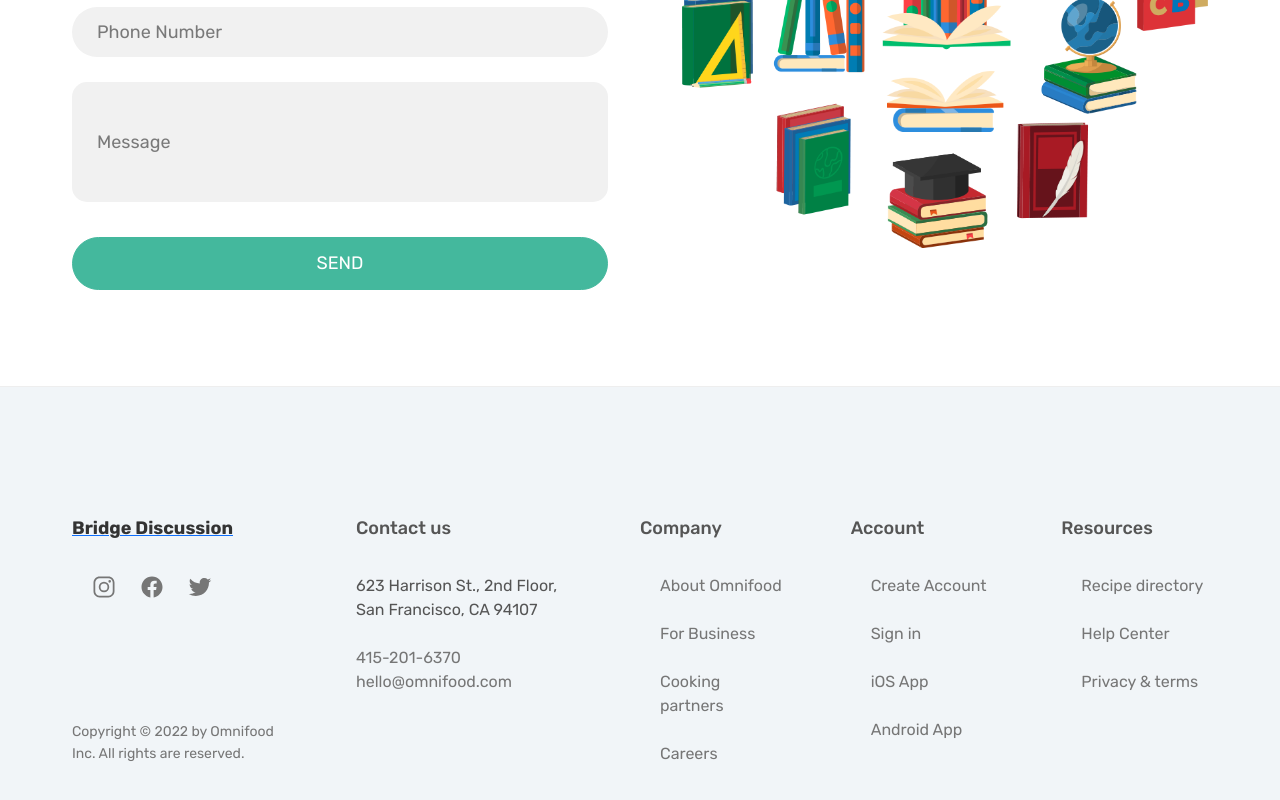
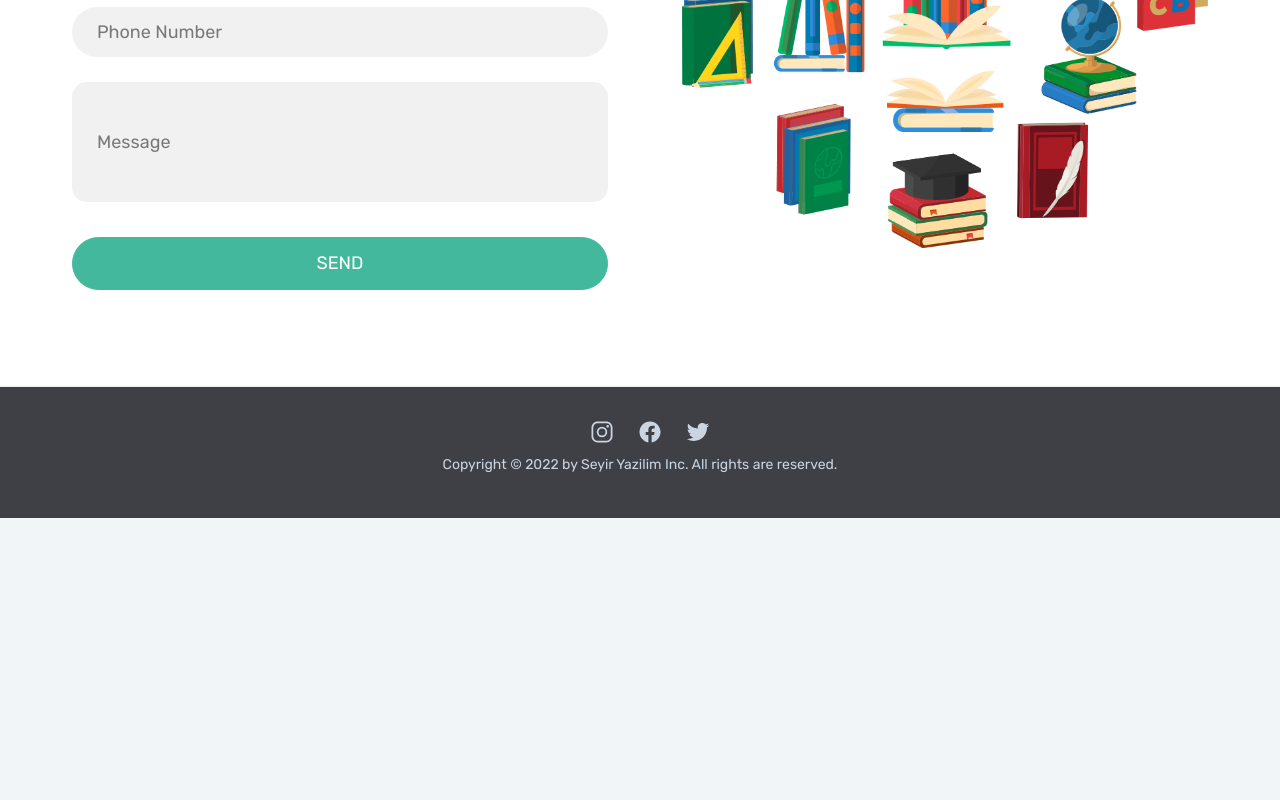
Before and after one commit to hsn2903/bridge-book-club, a React (Create React App) app: page / in a window 1280 px wide. Shown: the part 3303-4103 px from the top of the page. After the commit the page ends 3821 px from the top, so only its background shows below. Built offline with nearby package versions, Linux system fonts and the light colour scheme.

Commit message:
update footer

```diff
--- a/src/components/footer/Footer.css
+++ b/src/components/footer/Footer.css
@@ -1,21 +1,13 @@
 .section_footer {
-  padding: 12.8rem 0;
+  padding: 3.2rem 0;
   border-top: 1px solid #eee;
-}
+  background-color: #3f3f46;
+  color: #eee;
 
-.section_footer .logo {
-  font-size: 1.8rem;
-  font-weight: bold;
-  color: #333;
-}
-
-.grid-footer {
-  grid-template-columns: 1.5fr 1.5fr 1fr 1fr 1fr;
-}
-
-.logo-col {
   display: flex;
   flex-direction: column;
+  justify-content: center;
+  align-items: center;
 }
 
 .social-links {
@@ -27,6 +19,7 @@
 .footer-logo {
   display: block;
   margin-bottom: 3.2rem;
+  text-decoration: none;
 }
 
 .social-icon {
@@ -36,43 +29,22 @@
 
 .copyright {
   font-size: 1.4rem;
-  color: #767676;
+  color: #cbd5e1;
+
   line-height: 1.6;
   margin-top: auto;
-}
-
-.footer-heading {
-  font-size: 1.8rem;
-  font-weight: 500;
-  margin-bottom: 3.2rem;
-}
-
-.footer-navigation {
-  list-style: none;
-
-  display: flex;
-  flex-direction: column;
-  gap: 2.4rem;
 }
 
 .footer-link:link,
 .footer-link:visited {
   text-decoration: none;
   font-size: 1.6rem;
-  color: #767676;
+  color: #cbd5e1;
+
   transition: all 0.3s;
 }
 
 .footer-link:hover,
 .footer-link:active {
-  color: #555;
+  color: #f8fafc;
 }
-
-.contacts {
-  font-style: normal;
-  font-size: 1.6rem;
-}
-
-.address {
-  margin-bottom: 2.4rem;
-}
--- a/src/components/footer/Footer.js
+++ b/src/components/footer/Footer.js
@@ -7,13 +7,14 @@ import {
 import "./Footer.css";
 
 const Footer = () => {
+  // Return today's date and time
+  var currentTime = new Date();
+
+  // returns the year (four digits)
+  var year = currentTime.getFullYear();
+
   return (
     <footer className="section_footer">
-      <div className="container grid grid-footer">
-        <div className="logo-col">
-          <a href="#" className="footer-logo">
-            <span className="logo">Bridge Discussion</span>
-          </a>
       <ul className="social-links">
         <li>
           <a className="footer-link" href="#">
@@ -32,100 +33,8 @@ const Footer = () => {
         </li>
       </ul>
       <p className="copyright">
-            Copyright &copy; 2022 by Omnifood Inc. All rights are reserved.
+        Copyright &copy; {year} by Seyir Yazilim Inc. All rights are reserved.
       </p>
-        </div>
-        <div className="adress-col">
-          <p className="footer-heading">Contact us</p>
-          <address className="contacts">
-            <p className="address">
-              623 Harrison St., 2nd Floor, San Francisco, CA 94107
-            </p>
-            <p>
-              <a className="footer-link" href="tel:415-201-6370">
-                415-201-6370
-              </a>
-              <br />
-              <a className="footer-link" href="mailto:hello@omnifood.com">
-                hello@omnifood.com
-              </a>
-            </p>
-          </address>
-        </div>
-
-        <nav className="nav-col">
-          <p className="footer-heading">Company</p>
-          <ul className="footer-navigation">
-            <li>
-              <a className="footer-link" href="#">
-                About Omnifood
-              </a>
-            </li>
-            <li>
-              <a className="footer-link" href="#">
-                For Business
-              </a>
-            </li>
-            <li>
-              <a className="footer-link" href="#">
-                Cooking partners
-              </a>
-            </li>
-            <li>
-              <a className="footer-link" href="#">
-                Careers
-              </a>
-            </li>
-          </ul>
-        </nav>
-
-        <nav className="nav-col">
-          <p className="footer-heading">Account</p>
-          <ul className="footer-navigation">
-            <li>
-              <a className="footer-link" href="#">
-                Create Account
-              </a>
-            </li>
-            <li>
-              <a className="footer-link" href="#">
-                Sign in
-              </a>
-            </li>
-            <li>
-              <a className="footer-link" href="#">
-                iOS App
-              </a>
-            </li>
-            <li>
-              <a className="footer-link" href="#">
-                Android App
-              </a>
-            </li>
-          </ul>
-        </nav>
-
-        <nav className="nav-col">
-          <p className="footer-heading">Resources</p>
-          <ul className="footer-navigation">
-            <li>
-              <a className="footer-link" href="#">
-                Recipe directory
-              </a>
-            </li>
-            <li>
-              <a className="footer-link" href="#">
-                Help Center
-              </a>
-            </li>
-            <li>
-              <a className="footer-link" href="#">
-                Privacy & terms
-              </a>
-            </li>
-          </ul>
-        </nav>
-      </div>
     </footer>
   );
 };
```
Lines whose indentation alone changed are shown as unchanged.
